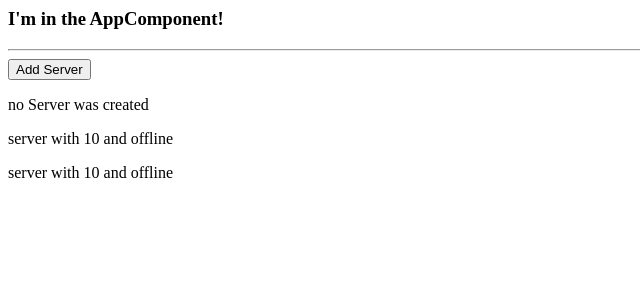
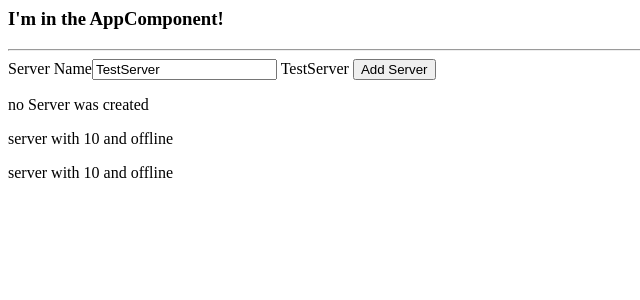
Before and after one commit to DipankarDDUT/Basics, an Angular app: page / in a window 1280 px wide. Shown: the top 300 px of the page, without its empty margins (0-640 px from the left). Built offline with nearby package versions, Linux system fonts and the light colour scheme.

Commit message:
2 files modified

```diff
--- a/src/app/servers/servers.component.html
+++ b/src/app/servers/servers.component.html
@@ -1,5 +1,15 @@
 <!-- property binding [<property>]="<data mentioned in component file>" -->
 <!-- click is an event along with the method that will be executed with that particular eveent this is event binding -->
+<label>Server Name</label>
+
+<!-- input event fire with every inout event  -->
+<!-- $event is reserved variable name can be used to pass to know about the event i.e data about the event just generated -->
+<!-- <input type="text" class="form-control" (input)="onUpdateServerName($event)" /> -->
+<!-- two way data binding = property + event binding  -->
+<!-- if we change in template change will be reflected in component -->
+<!-- if we change in component change will be reflected in template -->
+<input type="text" class="form-control" [(ngModel)]="serverName" />
+{{ serverName }}
 <button
   class="btn btn-primary"
   [disabled]="!allowNewServer"
--- a/src/app/servers/servers.component.ts
+++ b/src/app/servers/servers.component.ts
@@ -12,10 +12,15 @@ import { Component, OnInit } from '@angular/core';
 })
 export class ServersComponent implements OnInit {
   allowNewServer = false;
+  //initailly component loaded will show serverName as TestServer as ngModel used when changed in templat file it will also change here
+  serverName: string = 'TestServer';
   serverCreationStatus = 'no Server was created';
   onCreateServer = () => {
-    this.serverCreationStatus = 'Server is created';
+    this.serverCreationStatus = 'Server is created! Name is' + this.serverName;
   };
+  onUpdateServerName(event: any) {
+    this.serverName = (<HTMLInputElement>event.target).value;
+  }
   constructor() {
     setTimeout(() => {
       this.allowNewServer = true;
```
